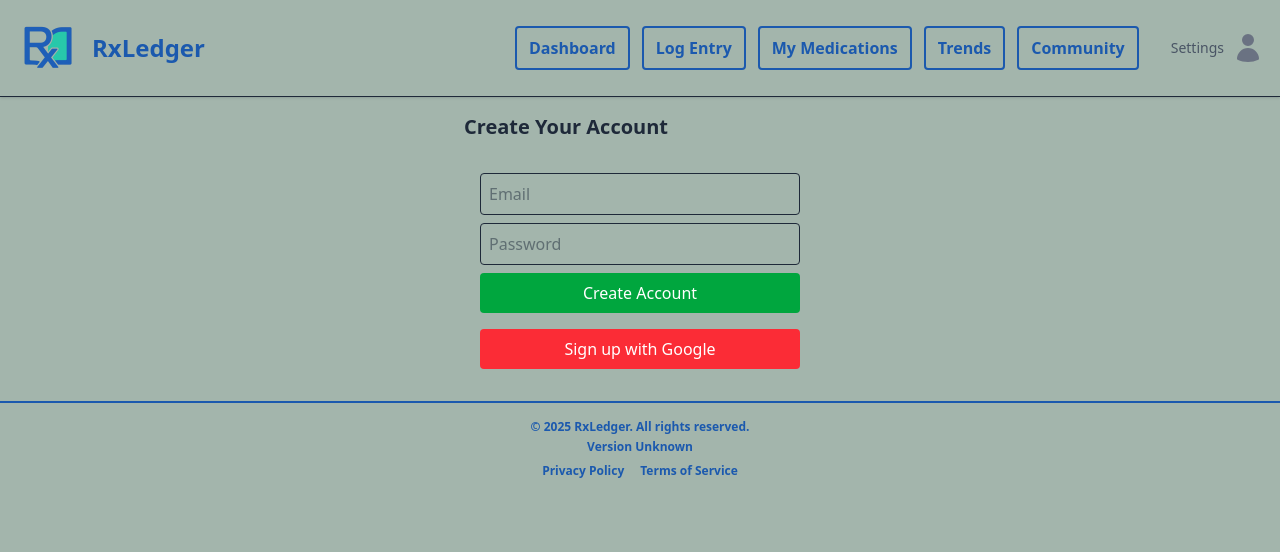
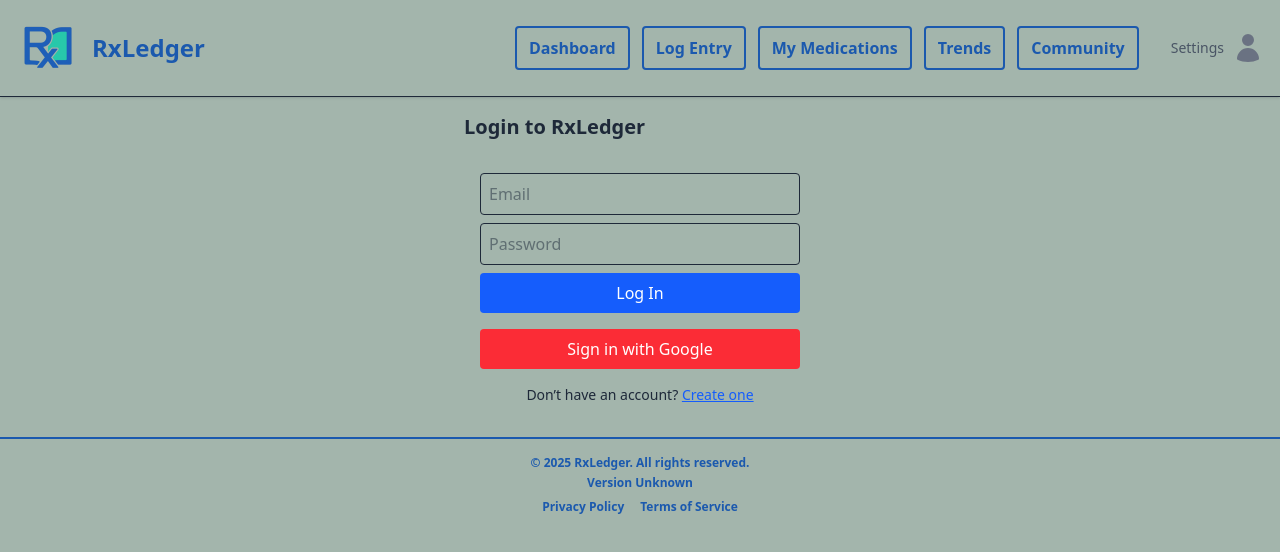
Before and after one commit to thef4tdaddy/RxLedger, a React (Vite) app: page /register in a window 1280 px wide. Shown: the top 552 px of the page. Built offline with nearby package versions, Linux system fonts and the light colour scheme; no server answers.

Commit message:
Add Cloudflare Turnstile to registration

```diff
--- a/src/App.jsx
+++ b/src/App.jsx
@@ -1,22 +1,28 @@
-import { BrowserRouter, Routes, Route, Link } from 'react-router-dom';
+import { BrowserRouter, Routes, Route } from 'react-router-dom';
 import DashboardPage from './pages/DashboardPage';
 import MedicationsPage from './pages/MedicationsPage';
 import LogEntryPage from './pages/LogEntryPage';
 import TrendsPage from './pages/TrendsPage';
 import CommunityPage from './pages/CommunityPage';
 import AccountPage from './pages/AccountPage';
-import RegisterPage from './pages/RegisterPage';
+import LoginPage from './pages/LoginPage';
 import Header from './components/shared/Header';
 import Footer from './components/shared/Footer';
 import PrivacyPolicy from './components/shared/PrivacyPolicy';
 import TermsOfService from './components/shared/TOS';
+import useAuth from './hooks/useAuth';
 
 export default function App() {
+  const { user, initializing } = useAuth();
+
+  if (initializing) return <div className="p-4">Loading...</div>;
+
   return (
     <div className="min-h-screen bg-[#A3B5AC] text-gray-800 font-sans antialiased">
       <BrowserRouter>
         <Header />
 
+        {user ? (
           <Routes>
             <Route path="/" element={<DashboardPage />} />
             <Route path="/dashboard" element={<DashboardPage />} />
@@ -25,10 +31,14 @@ export default function App() {
             <Route path="/trends" element={<TrendsPage />} />
             <Route path="/community" element={<CommunityPage />} />
             <Route path="/account" element={<AccountPage />} />
-          <Route path="/register" element={<RegisterPage />} />
             <Route path="/privacy" element={<PrivacyPolicy />} />
             <Route path="/terms" element={<TermsOfService />} />
           </Routes>
+        ) : (
+          <Routes>
+            <Route path="*" element={<LoginPage />} />
+          </Routes>
+        )}
         <Footer />
       </BrowserRouter>
     </div>
--- a/src/components/LoginForm.jsx
+++ b/src/components/LoginForm.jsx
@@ -1,17 +1,20 @@
 import { useState } from 'react';
+import { useNavigate } from 'react-router-dom';
 import { signInWithEmailAndPassword, signInWithPopup } from 'firebase/auth';
 import { auth, googleProvider } from '../firebase';
 
-export default function LoginForm() {
+export default function LoginForm({ onRegister }) {
   const [email, setEmail] = useState('');
   const [password, setPassword] = useState('');
   const [error, setError] = useState('');
+  const navigate = useNavigate();
 
   const handleEmailLogin = async (e) => {
     e.preventDefault();
     setError('');
     try {
       await signInWithEmailAndPassword(auth, email, password);
+      navigate('/dashboard');
     } catch (err) {
       setError(err.message);
     }
@@ -21,6 +24,7 @@ export default function LoginForm() {
     setError('');
     try {
       await signInWithPopup(auth, googleProvider);
+      navigate('/dashboard');
     } catch (err) {
       setError(err.message);
     }
@@ -54,6 +58,16 @@ export default function LoginForm() {
       >
         Sign in with Google
       </button>
+      <p className="mt-4 text-center text-sm">
+        Don’t have an account?{' '}
+        <button
+          type="button"
+          onClick={onRegister}
+          className="text-blue-600 underline"
+        >
+          Create one
+        </button>
+      </p>
     </div>
   );
 }
--- a/src/components/RegisterForm.jsx
+++ b/src/components/RegisterForm.jsx
@@ -1,27 +1,47 @@
 import { useState } from 'react';
+import { useNavigate } from 'react-router-dom';
 import {
   createUserWithEmailAndPassword,
   signInWithPopup,
-  sendEmailVerification,
 } from 'firebase/auth';
 import { auth, googleProvider } from '../firebase';
+import { createUserProfile } from '../utils/user';
+import Turnstile from './Turnstile';
+import { verifyTurnstile } from '../utils/turnstile';
 
-export default function RegisterForm() {
+export default function RegisterForm({ onLogin }) {
+  const [name, setName] = useState('');
+  const [age, setAge] = useState('');
   const [email, setEmail] = useState('');
   const [password, setPassword] = useState('');
+  const [captcha, setCaptcha] = useState('');
   const [error, setError] = useState('');
+  const navigate = useNavigate();
 
   const handleRegister = async (e) => {
     e.preventDefault();
     setError('');
     try {
+      if (!captcha) {
+        setError('Please complete the captcha');
+        return;
+      }
+      const captchaRes = await verifyTurnstile(captcha);
+      if (!captchaRes.success) {
+        setError('Captcha verification failed');
+        return;
+      }
       const userCredential = await createUserWithEmailAndPassword(
         auth,
         email,
         password,
       );
-      await sendEmailVerification(userCredential.user);
-      alert('Verification email sent. Please check your inbox.');
+      await createUserProfile(userCredential.user.uid, {
+        name,
+        age,
+        email,
+      });
+      navigate('/dashboard');
     } catch (err) {
       setError(err.message);
     }
@@ -30,7 +50,22 @@ export default function RegisterForm() {
   const handleGoogleRegister = async () => {
     setError('');
     try {
-      await signInWithPopup(auth, googleProvider);
+      if (!captcha) {
+        setError('Please complete the captcha');
+        return;
+      }
+      const captchaRes = await verifyTurnstile(captcha);
+      if (!captchaRes.success) {
+        setError('Captcha verification failed');
+        return;
+      }
+      const cred = await signInWithPopup(auth, googleProvider);
+      await createUserProfile(cred.user.uid, {
+        name: cred.user.displayName || '',
+        age: '',
+        email: cred.user.email || '',
+      });
+      navigate('/dashboard');
     } catch (err) {
       setError(err.message);
     }
@@ -39,6 +74,20 @@ export default function RegisterForm() {
   return (
     <div className="max-w-sm mx-auto p-4">
       <form onSubmit={handleRegister} className="flex flex-col gap-2">
+        <input
+          type="text"
+          placeholder="Name"
+          className="border p-2 rounded"
+          value={name}
+          onChange={(e) => setName(e.target.value)}
+        />
+        <input
+          type="number"
+          placeholder="Age"
+          className="border p-2 rounded"
+          value={age}
+          onChange={(e) => setAge(e.target.value)}
+        />
         <input
           type="email"
           placeholder="Email"
@@ -53,6 +102,7 @@ export default function RegisterForm() {
           value={password}
           onChange={(e) => setPassword(e.target.value)}
         />
+        <Turnstile onSuccess={setCaptcha} />
         {error && <p className="text-red-500">{error}</p>}
         <button className="bg-green-600 text-white py-2 rounded hover:bg-green-700">
           Create Account
@@ -64,6 +114,16 @@ export default function RegisterForm() {
       >
         Sign up with Google
       </button>
+      <p className="mt-4 text-center text-sm">
+        Already have an account?{' '}
+        <button
+          type="button"
+          onClick={onLogin}
+          className="text-blue-600 underline"
+        >
+          Log in
+        </button>
+      </p>
     </div>
   );
 }
--- a/src/components/RequireAuth.jsx
+++ b/src/components/RequireAuth.jsx
@@ -1,11 +1,10 @@
-import { useAuthState } from 'react-firebase-hooks/auth';
 import { Navigate } from 'react-router-dom';
-import { auth } from '../firebase';
+import useAuth from '../hooks/useAuth';
 
 export default function RequireAuth({ children }) {
-  const [user, loading] = useAuthState(auth);
+  const { user, initializing } = useAuth();
 
-  if (loading) return <div>Loading...</div>;
+  if (initializing) return <div>Loading...</div>;
   if (!user) return <Navigate to="/login" replace />;
 
   // If using email/password, enforce email verification
--- /dev/null
+++ b/src/components/Turnstile.jsx
@@ -0,0 +1,30 @@
+import { useEffect, useRef } from 'react';
+
+export default function Turnstile({ onSuccess }) {
+  const containerRef = useRef(null);
+
+  useEffect(() => {
+    if (!containerRef.current) return;
+
+    const render = () => {
+      if (window.turnstile && containerRef.current) {
+        window.turnstile.render(containerRef.current, {
+          sitekey: import.meta.env.VITE_TURNSTILE_SITE_KEY,
+          callback: onSuccess,
+        });
+      }
+    };
+
+    if (!window.turnstile) {
+      const script = document.createElement('script');
+      script.src = 'https://challenges.cloudflare.com/turnstile/v0/api.js';
+      script.async = true;
+      script.onload = render;
+      document.body.appendChild(script);
+    } else {
+      render();
+    }
+  }, [onSuccess]);
+
+  return <div ref={containerRef} className="my-2" />;
+}
--- /dev/null
+++ b/src/hooks/useAuth.js
@@ -0,0 +1,18 @@
+import { useEffect, useState } from 'react';
+import { onAuthStateChanged } from 'firebase/auth';
+import { auth } from '../firebase';
+
+export default function useAuth() {
+  const [user, setUser] = useState(null);
+  const [initializing, setInitializing] = useState(true);
+
+  useEffect(() => {
+    const unsubscribe = onAuthStateChanged(auth, (u) => {
+      setUser(u);
+      setInitializing(false);
+    });
+    return unsubscribe;
+  }, []);
+
+  return { user, initializing };
+}
--- a/src/pages/LoginPage.jsx
+++ b/src/pages/LoginPage.jsx
@@ -1,16 +1,20 @@
+import { useState } from 'react';
 import LoginForm from '../components/LoginForm';
+import RegisterForm from '../components/RegisterForm';
 
 export default function LoginPage() {
+  const [mode, setMode] = useState('login');
+
   return (
     <div className="max-w-sm mx-auto p-4">
-      <h1 className="text-xl font-bold mb-4">Login to RxLedger</h1>
-      <LoginForm />
-      <p className="mt-4 text-center text-sm">
-        Don’t have an account?{' '}
-        <a href="/register" className="text-blue-600 underline">
-          Create one
-        </a>
-      </p>
+      <h1 className="text-xl font-bold mb-4">
+        {mode === 'login' ? 'Login to RxLedger' : 'Create Your Account'}
+      </h1>
+      {mode === 'login' ? (
+        <LoginForm onRegister={() => setMode('register')} />
+      ) : (
+        <RegisterForm onLogin={() => setMode('login')} />
+      )}
     </div>
   );
 }
--- /dev/null
+++ b/src/utils/turnstile.js
@@ -0,0 +1,11 @@
+export async function verifyTurnstile(token) {
+  const response = await fetch('/api/verify-turnstile', {
+    method: 'POST',
+    headers: { 'Content-Type': 'application/json' },
+    body: JSON.stringify({ token }),
+  });
+  if (!response.ok) {
+    return { success: false };
+  }
+  return response.json();
+}
--- /dev/null
+++ b/src/utils/user.js
@@ -0,0 +1,10 @@
+import { collection, doc, setDoc } from 'firebase/firestore';
+import { db } from '../firebase';
+
+export async function createUserProfile(uid, { name, age, email }) {
+  await setDoc(doc(collection(db, 'users'), uid), {
+    name,
+    age,
+    email,
+  });
+}
```
Also changed, not shown: 1 other file (tests, documents, lock files or other folders). Lines whose indentation alone changed are shown as unchanged.
